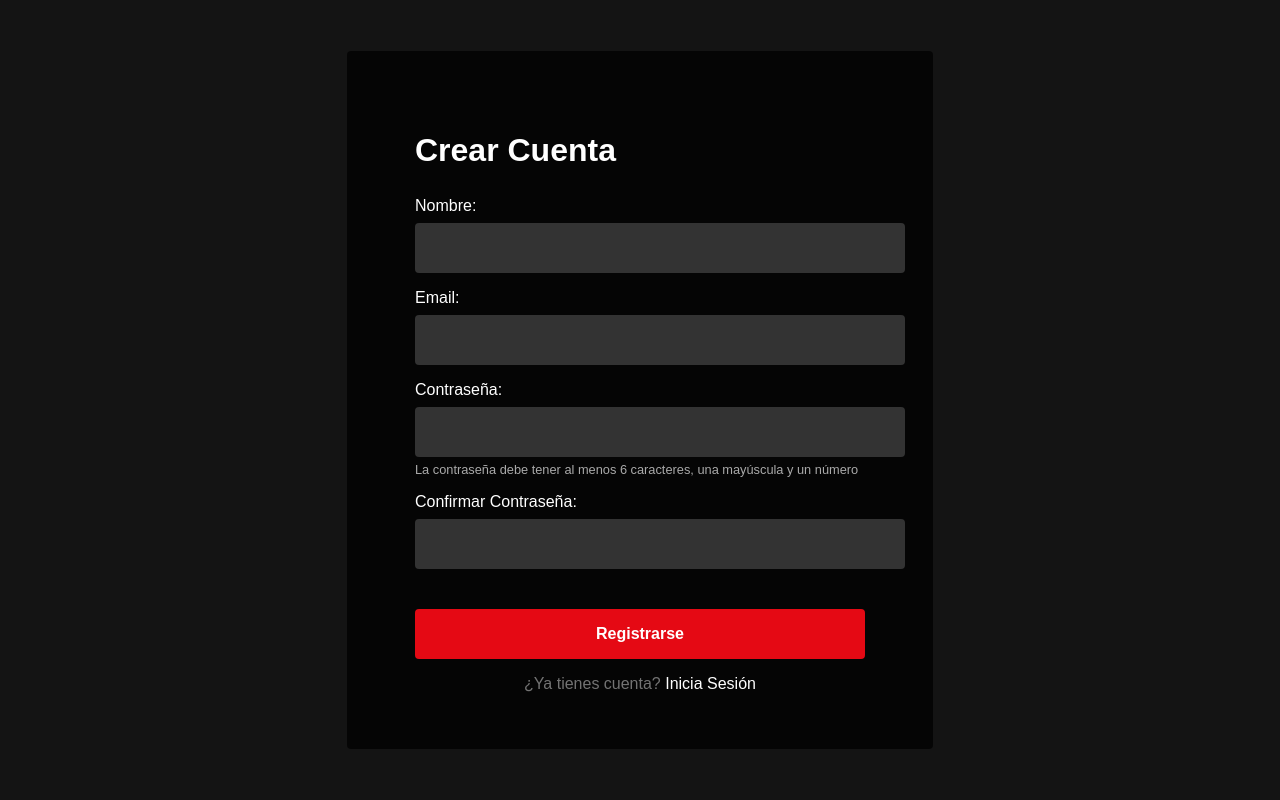
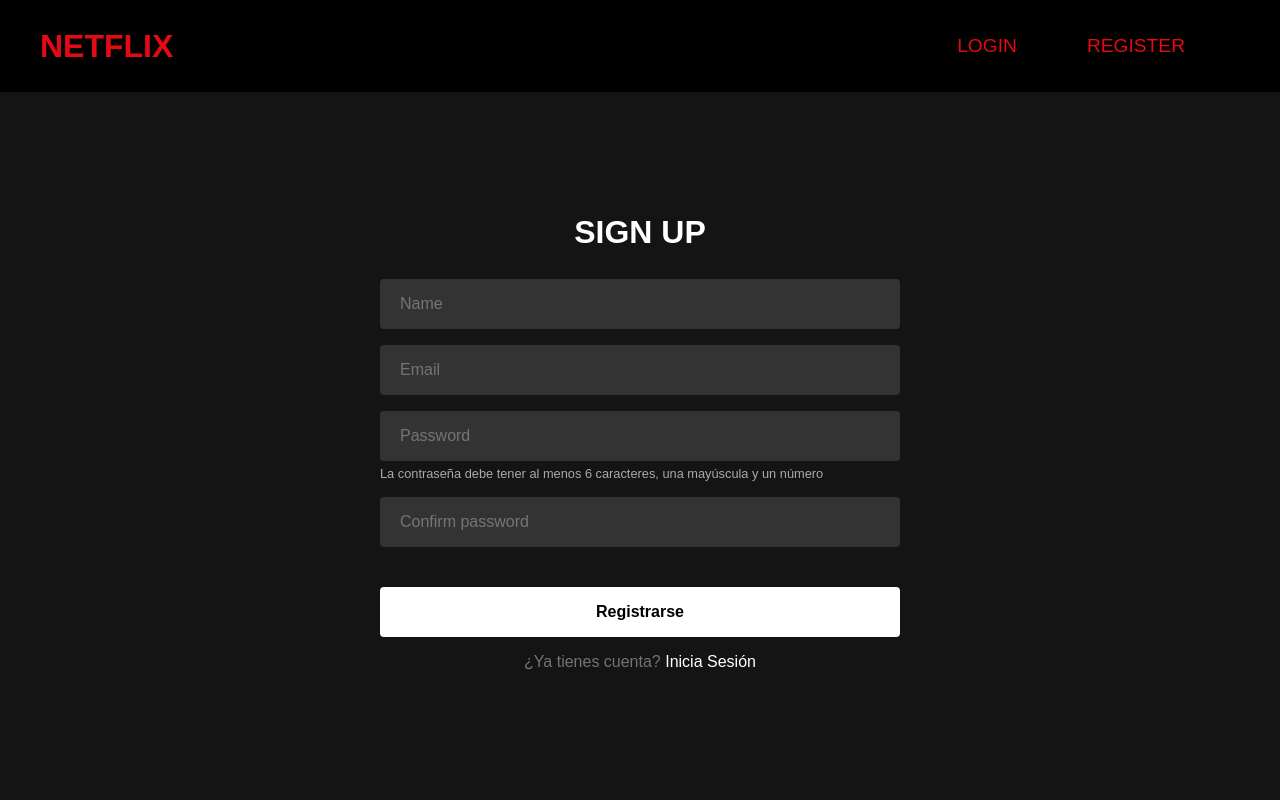
Before and after one commit to ainaorozcogonzalez/DAW2_M12_SintesiA9_My-Netflix, a PHP site: page /register.php in a window 1280 px wide. Run offline with PHP 8.4, Linux system fonts and the light colour scheme.

Commit message:
login y register arreglaos

```diff
--- a/css/styles.css
+++ b/css/styles.css
@@ -7,8 +7,39 @@
 }
 
 header {
-    background-color: #000; /* Encabezado negro */
-    box-shadow: 0 2px 10px rgba(0, 0, 0, 0.5); /* Sombra para el encabezado */
+    background-color: #000; /* Fondo negro */
+    display: flex;
+    justify-content: center; /* Centrar el contenido del encabezado */
+    align-items: center;
+    padding: 10px 40px; /* Espaciado del encabezado */
+    position: fixed; /* Fijar el encabezado en la parte superior */
+    top: 0; /* Asegurarse de que esté en la parte superior */
+    left: 0; /* Asegurarse de que esté alineado a la izquierda */
+    right: 0; /* Asegurarse de que esté alineado a la derecha */
+    z-index: 1000; /* Asegurarse de que esté por encima de otros elementos */
+}
+
+header .logo {
+    color: #e50914; /* Color rojo para el logo */
+    font-size: 2rem; /* Tamaño de fuente del logo */
+    font-weight: bold;
+    margin-right: auto; /* Asegura que el logo esté a la izquierda */
+}
+
+header .navbar {
+    display: flex;
+    gap: 20px; /* Espaciado entre los enlaces */
+}
+
+header .navbar a {
+    color: #e50914; /* Color rojo para los enlaces */
+    text-decoration: none;
+    font-size: 1.2rem; /* Tamaño de fuente de los enlaces */
+    transition: color 0.3s;
+}
+
+header .navbar a:hover {
+    color: #fff; /* Cambiar a blanco al pasar el mouse */
 }
 
 .navbar {
@@ -395,28 +426,35 @@
 
 .login-page {
     background-color: #141414;
-    min-height: 100vh;
+    height: 100vh;
     display: flex;
+    flex-direction: column;
     justify-content: center;
     align-items: center;
+    overflow: hidden; /* Evita el scroll */
+    margin-top: 0; /* Eliminamos el margen superior anterior */
 }
 
 .login-container {
-    background: rgba(0, 0, 0, 0.75);
-    padding: 60px 68px 40px;
+    background: transparent;
+    padding: 60px 40px;
     border-radius: 4px;
     width: 100%;
-    max-width: 450px;
+    max-width: 600px;
+    box-sizing: border-box;
+    margin-top: 80px; /* Cambiado de -80px a 80px para dejar espacio para el header */
 }
 
 .login-container h1 {
     color: #fff;
     font-size: 32px;
     margin-bottom: 28px;
+    text-align: center;
 }
 
 .form-group {
     margin-bottom: 16px;
+    width: 100%;
 }
 
 .form-group label {
@@ -426,31 +464,33 @@
 }
 
 .form-group input {
-    width: 100%;
+    width: 100%; /* Ocupar el 100% del ancho disponible */
     padding: 16px 20px;
     border-radius: 4px;
     border: none;
     background-color: #333;
     color: #fff;
     font-size: 16px;
+    box-sizing: border-box;
 }
 
 .login-container button {
-    width: 100%;
-    padding: 16px;
+    width: 100%; /* Ocupar el 100% del ancho disponible */
+    padding: 16px 20px;
     border-radius: 4px;
     border: none;
-    background-color: #e50914;
-    color: #fff;
+    background-color: #fff;
+    color: #000;
     font-size: 16px;
     font-weight: bold;
     margin-top: 24px;
     cursor: pointer;
     transition: background-color 0.3s;
+    box-sizing: border-box;
 }
 
 .login-container button:hover {
-    background-color: #ff0f1f;
+    background-color: #f0f0f0;
 }
 
 .error-message {
--- a/register.php
+++ b/register.php
@@ -97,8 +97,15 @@
     <script src="./js/register-validaciones.js" defer></script>
 </head>
 <body class="login-page">
+    <header>
+        <div class="logo">NETFLIX</div>
+        <nav class="navbar">
+            <a href="login.php">LOGIN</a>
+            <a href="register.php">REGISTER</a>
+        </nav>
+    </header>
     <div class="login-container">
-        <h1>Crear Cuenta</h1>
+        <h1>SIGN UP</h1>
 
         <div id="errores" class="error-container" style="display: none;"></div>
 
@@ -112,28 +119,24 @@
 
         <form id="registerForm" method="POST" action="register.php">
             <div class="form-group">
-                <label for="nombre">Nombre:</label>
-                <input type="text" id="nombre" name="nombre" required
+                <input type="text" id="nombre" name="nombre" required placeholder="Name"
                        value="<?php echo isset($_POST['nombre']) ? htmlspecialchars($_POST['nombre']) : ''; ?>">
             </div>
 
             <div class="form-group">
-                <label for="email">Email:</label>
-                <input type="email" id="email" name="email" required
+                <input type="email" id="email" name="email" required placeholder="Email"
                        value="<?php echo isset($_POST['email']) ? htmlspecialchars($_POST['email']) : ''; ?>">
             </div>
 
             <div class="form-group">
-                <label for="password">Contraseña:</label>
-                <input type="password" id="password" name="password" required>
+                <input type="password" id="password" name="password" required placeholder="Password">
                 <small class="password-requirements">
                     La contraseña debe tener al menos 6 caracteres, una mayúscula y un número
                 </small>
             </div>
 
             <div class="form-group">
-                <label for="confirm_password">Confirmar Contraseña:</label>
-                <input type="password" id="confirm_password" name="confirm_password" required>
+                <input type="password" id="confirm_password" name="confirm_password" required placeholder="Confirm password">
             </div>
 
             <button type="submit">Registrarse</button>
```
Also changed, not shown: login.php (+12 -7 lines).
